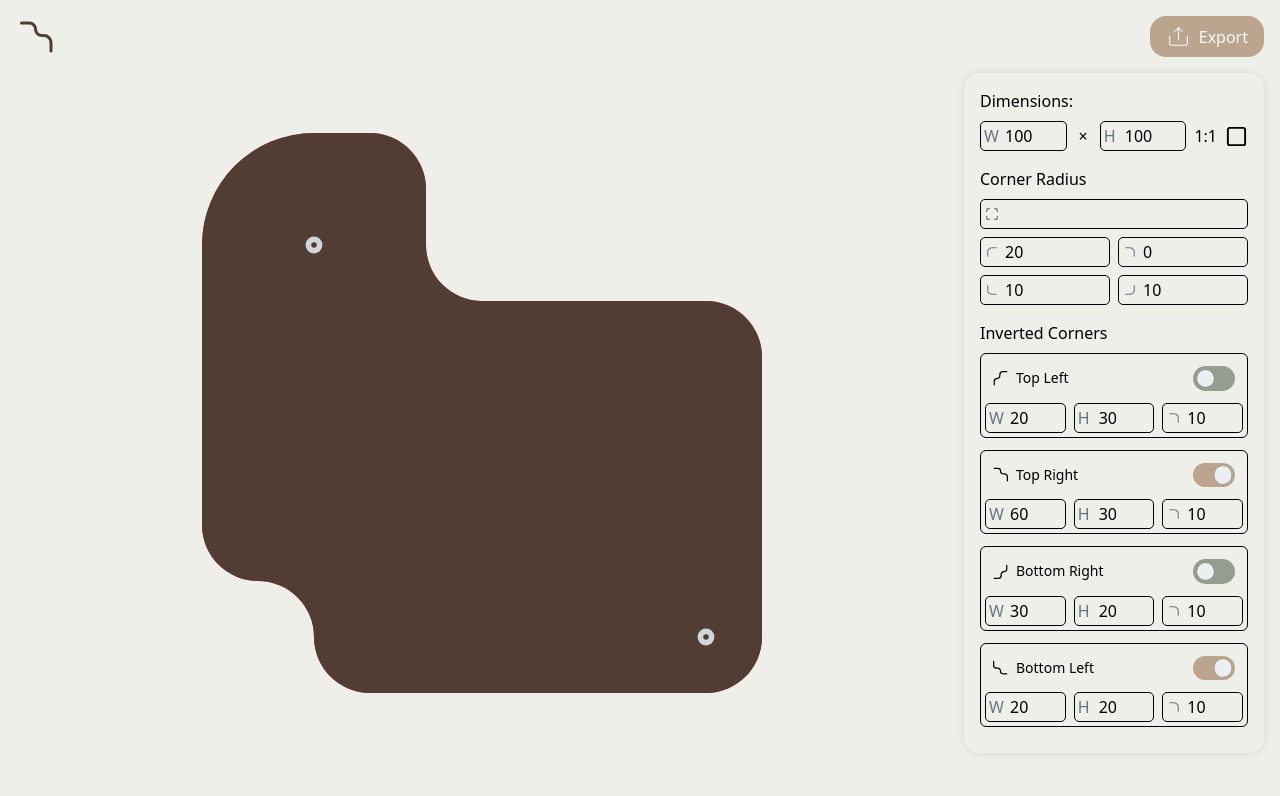
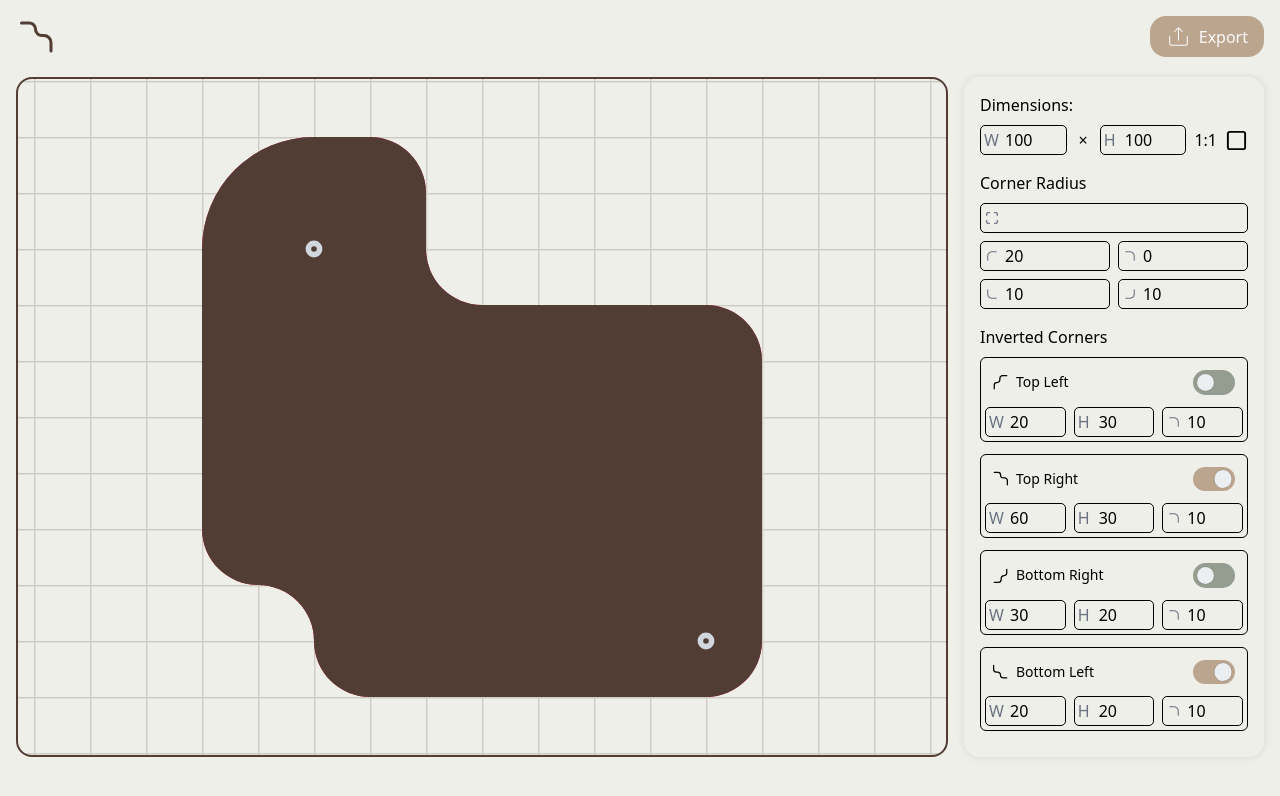
Before and after one commit to ncjpr04/inverted-corners-generator, a React (Vite) app: page / in a window 1280 px wide. Shown: the top 796 px of the page. Built offline with nearby package versions, Linux system fonts and the light colour scheme.

Commit message:
Add a grid to visualize the size

```diff
--- a/package.json
+++ b/package.json
@@ -1,7 +1,7 @@
 {
   "name": "svg-inversion-corner-generator",
   "private": true,
-  "version": "1.1.0",
+  "version": "1.1.1",
   "type": "module",
   "scripts": {
     "dev": "vite",
--- a/src/App.tsx
+++ b/src/App.tsx
@@ -65,9 +65,9 @@ function App() {
       />
       <main
         id="tool"
-        className="grid md:grid-cols-[1fr_min(100%,300px)] gap-4 p-4"
+        className="grid md:grid-cols-[1fr_min(100%,300px)] gap-4 p-4 pt-1"
       >
-        <div className="p-4 flex justify-center items-center">
+        <div className="relative border-2 border-coffee p-4 flex overflow-hidden rounded-2xl justify-center items-center">
           <svg
             viewBox={`0 0 ${setup.width + borderWidth * 2} ${
               setup.height + borderWidth * 2
@@ -75,6 +75,30 @@ function App() {
             xmlns="http://www.w3.org/2000/svg"
             className="max-h-[70vh] overflow-visible"
           >
+            <defs>
+              <pattern
+                id="grid"
+                width="10"
+                height="10"
+                patternUnits="userSpaceOnUse"
+              >
+                <path
+                  d="M 10 0 L 0 0 0 10"
+                  fill="none"
+                  stroke="#513d34"
+                  opacity={0.2}
+                  strokeWidth="0.5"
+                />
+              </pattern>
+            </defs>
+
+            <rect
+              width="500%"
+              height="500%"
+              className="-translate-[200%]"
+              fill="url(#grid)"
+            />
+
             <path ref={outerPathRef} d={outerPathCode} fill={borderColor} />
             <path ref={pathRef} d={pathCode} fill={backgroundColor} />
 
--- a/src/components/Controllers.tsx
+++ b/src/components/Controllers.tsx
@@ -227,7 +227,7 @@ const Controllers = ({
   };
 
   return (
-    <div className="rounded-2xl overflow-auto flex flex-col gap-4 shadow-[0_0_9px_rgb(0_0_0_/_.1)] md:h-[85vh] p-4">
+    <div className="rounded-2xl bg-bg overflow-auto flex flex-col gap-4 [scrollbar-width:thin] shadow-[0_0_9px_rgb(0_0_0_/_.1)] md:h-[85vh] p-4">
       <div>
         <h2 className="mb-2">Dimensions:</h2>
         <div className="flex items-center gap-2">
--- a/src/components/Header.tsx
+++ b/src/components/Header.tsx
@@ -18,7 +18,7 @@ const Header = ({ pathConfig }: Props) => {
 
   return (
     <>
-      <header className="flex items-center justify-between p-4 pb-0">
+      <header className="flex relative bg-bg items-center justify-between p-4">
         <a href="#" className="text-coffee">
           <img src="/logo.svg" width={40} height={40} />
         </a>
--- a/src/index.css
+++ b/src/index.css
@@ -9,6 +9,9 @@
 }
 
 @layer base {
+  :root {
+    scrollbar-color: var(--color-coffee) var(--color-bg);
+  }
   button {
     @apply cursor-pointer;
   }
```
Also changed, not shown: public/corner-inverter-diagram.png (added), 1 other file (tests, documents, lock files or other folders).
